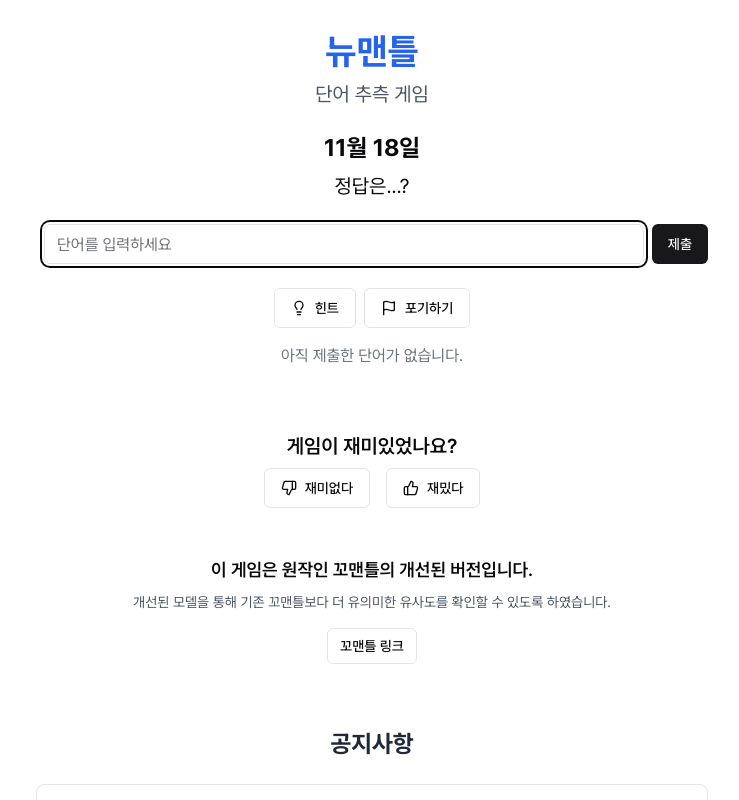
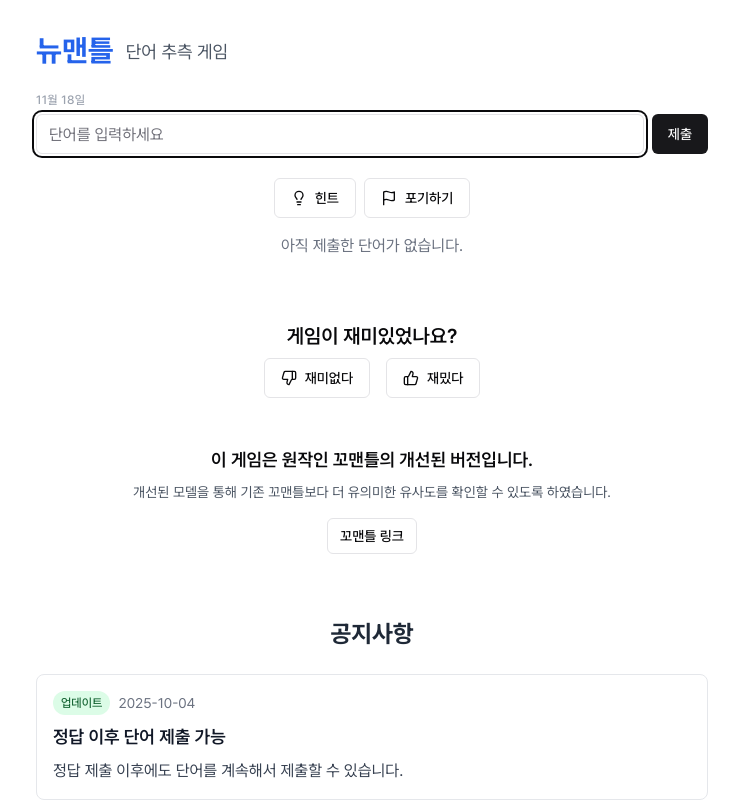
Before and after one commit to teambh25/newmantle-fe, a Next.js app: page / in a window 1280 px wide. Shown: the top 800 px of the page, without its empty margins (268-1007 px from the left). Built offline with nearby package versions, Linux system fonts and the light colour scheme.

Commit message:
feat: redesign main page

```diff
--- a/src/app/page.tsx
+++ b/src/app/page.tsx
@@ -12,12 +12,14 @@ export default function Home() {
   return (
     <div className="flex flex-col min-h-screen">
       <main className="flex-grow flex flex-col items-center justify-start p-4 sm:p-6 md:p-8 ">
-        <h1 className="text-3xl sm:text-4xl font-bold mb-2 mt-8 sm:mt-0 text-blue-600">
-          뉴맨틀
-        </h1>
-        <p className="text-xl text-gray-600 mb-6 text-center">
-          단어 추측 게임
-        </p>
+        <div className="w-full max-w-2xl flex flex-row items-end justify-start space-x-3 mb-6 mt-8 sm:mt-0">
+          <h1 className="text-2xl sm:text-3xl font-bold text-blue-600 leading-none">
+            뉴맨틀
+          </h1>
+          <p className="text-base sm:text-lg text-gray-600 leading-none pb-0.5">
+            단어 추측 게임
+          </p>
+        </div>
         <div className="w-full max-w-2xl space-y-16">
           <NewMantleForm />
           <GameDescription />
--- a/src/components/NewMantleForm/GameForm.tsx
+++ b/src/components/NewMantleForm/GameForm.tsx
@@ -10,6 +10,7 @@ interface GameFormProps {
   isError: boolean;
   errorMessage: string | null;
   submitWord: () => void;
+  displayDate?: string;
 }
 
 export const GameForm: React.FC<GameFormProps> = ({
@@ -20,6 +21,7 @@ export const GameForm: React.FC<GameFormProps> = ({
   isError,
   errorMessage,
   submitWord,
+  displayDate,
 }) => {
   const inputRef = useRef<HTMLInputElement>(null);
   const dummyInputRef = useRef<HTMLInputElement>(null);
@@ -68,14 +70,19 @@ export const GameForm: React.FC<GameFormProps> = ({
   };
 
   return (
-    <form onSubmit={handleSubmit} className="w-full mb-6" autoComplete="off">
+    <form onSubmit={handleSubmit} className="w-full mb-6 relative" autoComplete="off">
+      {displayDate && (
+        <div className="text-xs text-gray-400 font-medium mb-1.5 text-left tracking-wide">
+          {displayDate}
+        </div>
+      )}
+      <input
+        type="text"
+        ref={dummyInputRef}
+        style={{ position: "absolute", width: 0, height: 0, opacity: 0 }}
+        aria-hidden="true"
+      />
       <div className="flex space-x-2">
-        <input
-          type="text"
-          ref={dummyInputRef}
-          style={{ position: "absolute", width: 0, height: 0, opacity: 0 }}
-          aria-hidden="true"
-        />
         <Input
           type="text"
           value={inputWord}
--- a/src/components/NewMantleForm/index.tsx
+++ b/src/components/NewMantleForm/index.tsx
@@ -65,10 +65,6 @@ export default function NewMantleForm() {
 
   return (
     <div className="w-full max-w-2xl">
-      <div className="text-center mb-6">
-        <h2 className="text-2xl font-bold">{displayDate}</h2>
-        <h3 className="text-xl mt-2">정답은...?</h3>
-      </div>
       <div className="flex flex-col items-center mx-0">
         <GameResult
           givenUp={gameLogic.givenUp}
@@ -88,6 +84,7 @@ export default function NewMantleForm() {
           isError={gameLogic.isError}
           errorMessage={gameLogic.errorMessage}
           submitWord={gameLogic.submitWord}
+          displayDate={displayDate}
         />
         <div className="w-full mb-4 flex justify-center">
           <HintButton
```
